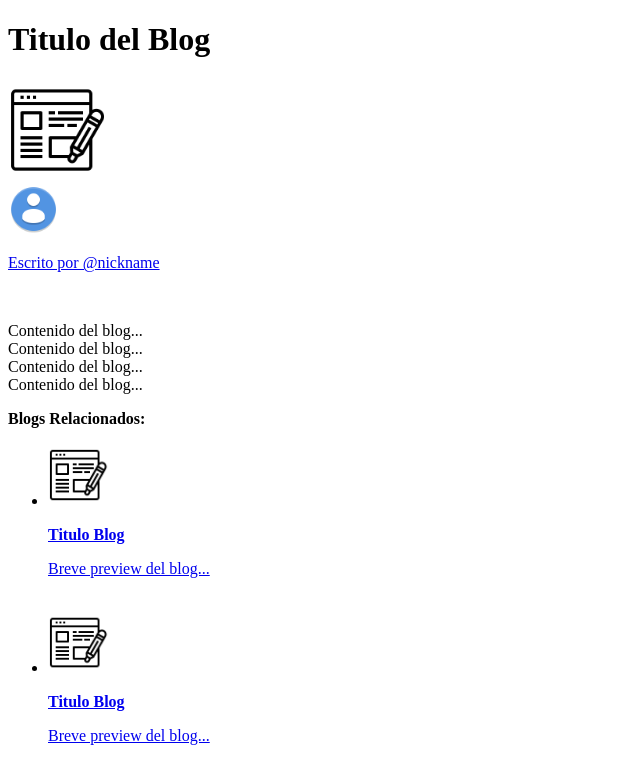
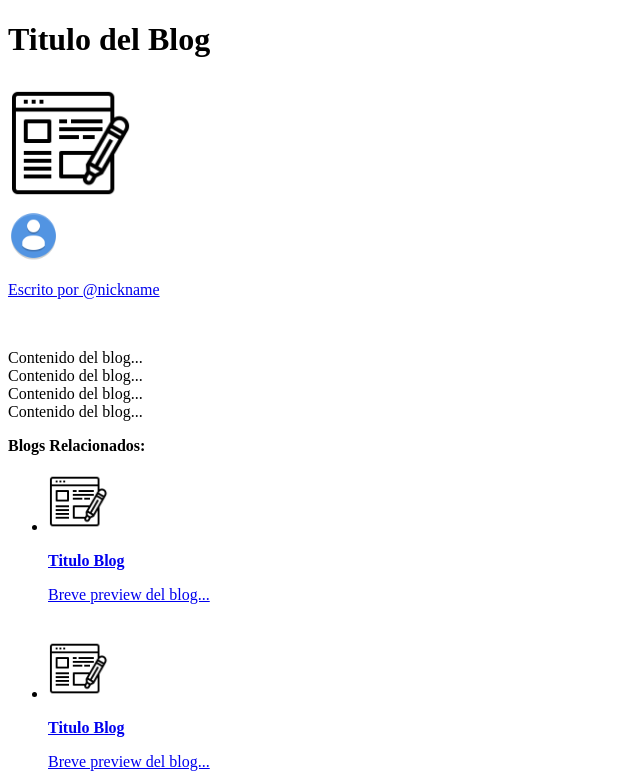
Before and after one commit to Benja10500/ProyectoIDW, a plain HTML site: page Blog.html in a window 1280 px wide. Shown: the top 776 px of the page, without its empty margins (0-640 px from the left). Drawn offline with Linux system fonts and the light colour scheme.

Commit message:
Fix Blog.html

```diff
--- a/Blog.html
+++ b/Blog.html
@@ -7,7 +7,7 @@
     <body>
         <header>
             <h1>Titulo del Blog</h1>
-            <img width="100" src="images/item_blog_ph.png" alt="Imagen del Blog">
+            <img width="10%" src="images/item_blog_ph.png" alt="Imagen del Blog">
         </header>
         <main>
             <section>
```
